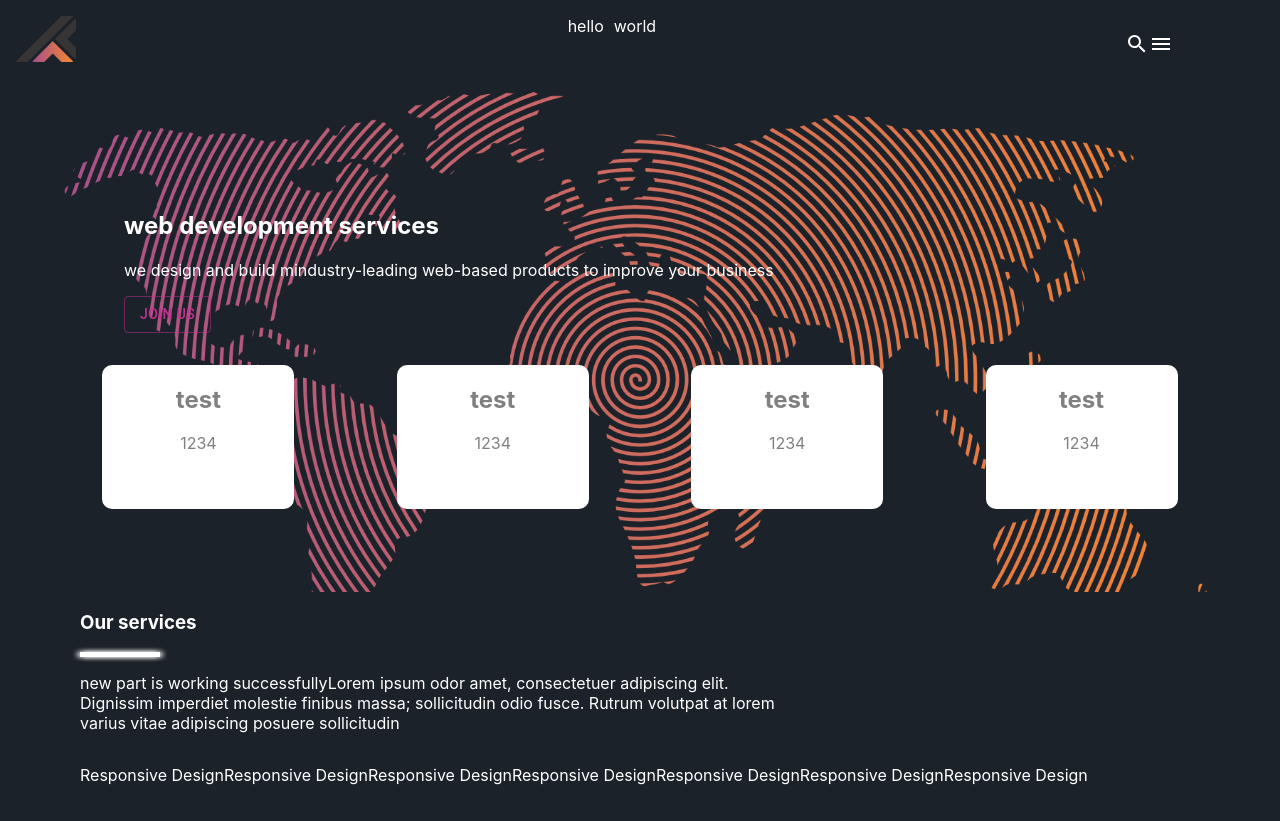
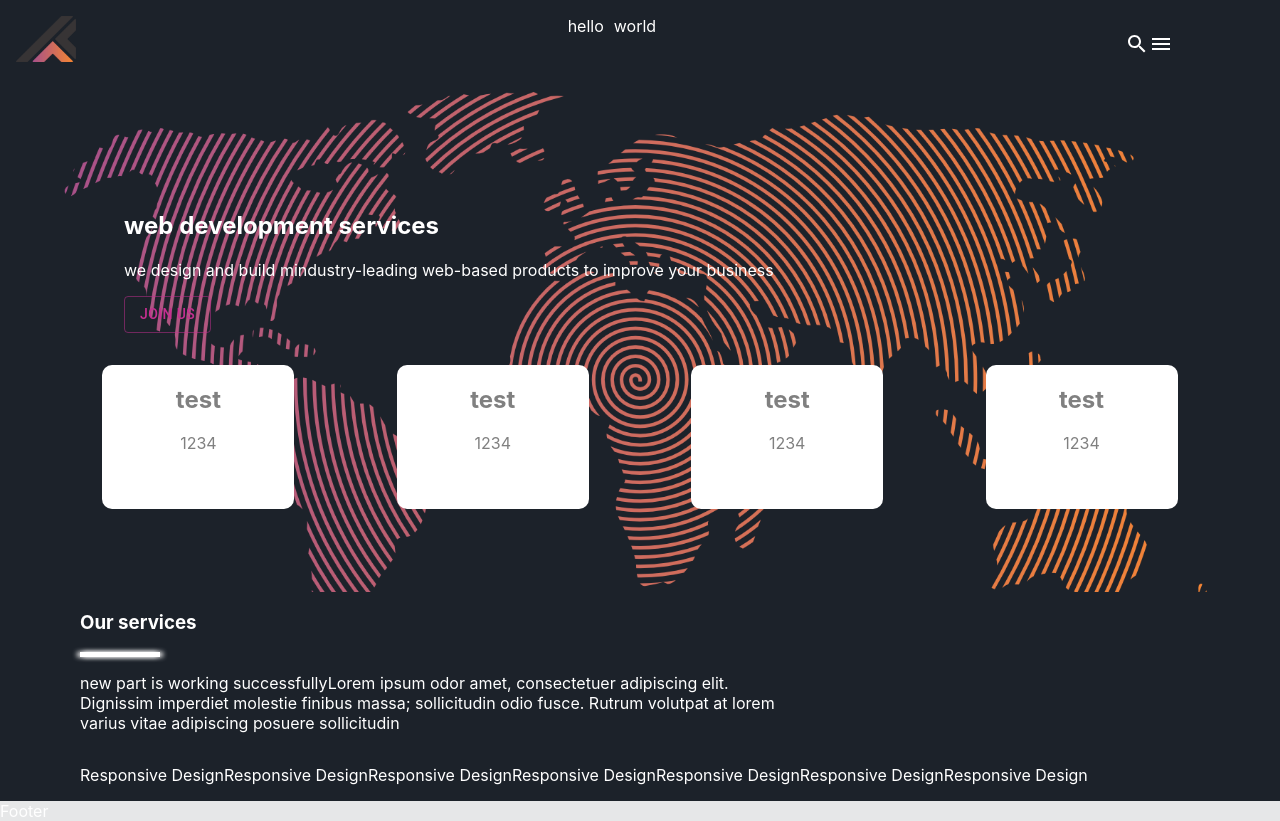
Before and after one commit to pedrambabazadeh/business-website, a React (Create React App) app: page / in a window 1280 px wide. Built offline with nearby package versions, Linux system fonts and the light colour scheme.

Commit message:
define footer css-file add footer to the page

```diff
--- a/src/App.js
+++ b/src/App.js
@@ -1,6 +1,5 @@
 import './App.css';
-import { Navigation,Header, Services } from './Sections';
-import { Part } from './Components';
+import { Navigation,Header, Services, Footer } from './Sections';
 import { ThemeProvider } from '@emotion/react';
 import { createTheme } from '@mui/material';
 
@@ -23,6 +22,8 @@ function App() {
         {/* needs to be dynamic from here*/}
         <Header/>
         <Services/>
+        {/*until here*/}
+        <Footer/>
       </div>
     </ThemeProvider>
   );
--- a/src/Sections/Footer/Footer.jsx
+++ b/src/Sections/Footer/Footer.jsx
@@ -1,4 +1,5 @@
 import React from 'react'
+import './footer.css'
 
 export default function Footer() {
   return (
--- /dev/null
+++ b/src/Sections/Footer/footer.css
@@ -0,0 +1,3 @@
+footer{
+    background-color: #E6E7E8;
+}
--- a/src/Sections/index.js
+++ b/src/Sections/index.js
@@ -1,3 +1,4 @@
 export {default as Navigation} from './Navigation/NavigationSec'
 export {default as Header} from './Header/Header'
 export {default as Services} from './Services/Services'
+export {default as Footer} from './Footer/Footer'
```
